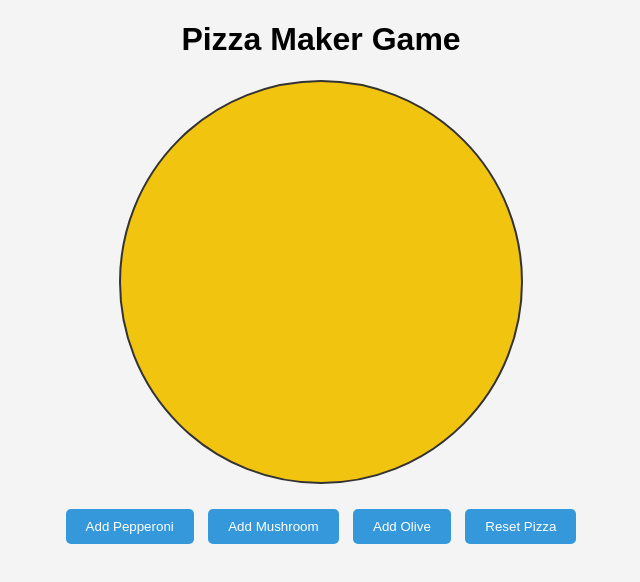
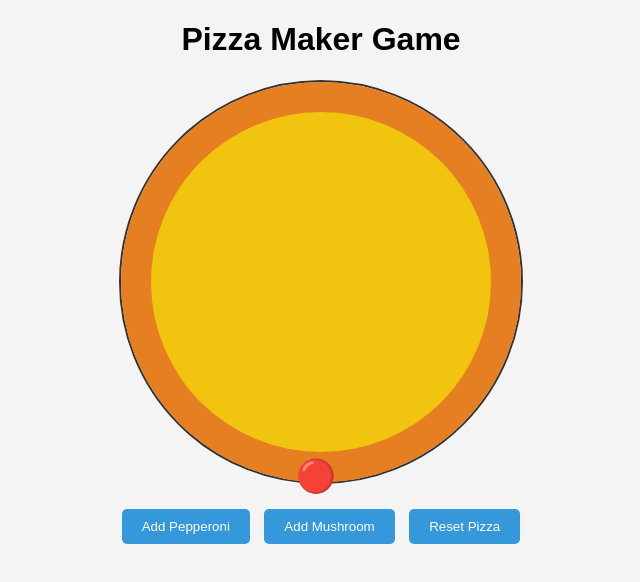
Before and after one commit to neptvnism/PizzaMaker, a plain HTML site: page index.html in a window 1280 px wide. Both pictures are taken after a click on the button "Add Pepperoni". Shown: the whole page, without its empty margins (319-959 px from the left). Drawn offline with Linux system fonts and the light colour scheme.

Commit message:
session 2
tried to stabilize ingredient placing
added a crust

```diff
--- a/index.html
+++ b/index.html
@@ -17,17 +17,30 @@
             position: relative;
             border: 2px solid #333;
             border-radius: 50%;
-            background-color: #f1c40f;
+            background-color: #f4f4f4;
         }
-        #pizza-base {
+        #pizza-crust {
             width: 100%;
             height: 100%;
             border-radius: 50%;
+            background-color: #e67e22; /* Slightly lighter than previous */
+            position: absolute;
+            top: 0;
+            left: 0;
+        }
+        #pizza-base {
+            width: 85%;
+            height: 85%;
+            border-radius: 50%;
+            background-color: #f1c40f;
+            position: absolute;
+            top: 7.5%;
+            left: 7.5%;
         }
         .topping {
             position: absolute;
-            width: 50px;
-            height: 50px;
+            font-size: 2rem;
+            pointer-events: none;
         }
         #controls {
             margin: 20px;
@@ -49,29 +62,49 @@
 <body>
     <h1>Pizza Maker Game</h1>
     <div id="pizza-maker">
+        <div id="pizza-crust"></div>
         <div id="pizza-base"></div>
     </div>
     <div id="controls">
         <button class="topping-button" onclick="addTopping('pepperoni')">Add Pepperoni</button>
         <button class="topping-button" onclick="addTopping('mushroom')">Add Mushroom</button>
-        <button class="topping-button" onclick="addTopping('olive')">Add Olive</button>
         <button class="topping-button" onclick="resetPizza()">Reset Pizza</button>
     </div>
 
     <script>
+        let lastAngle = -Math.PI / 2; // Start with the top of the pizza
+
         function addTopping(topping) {
             const pizzaMaker = document.getElementById('pizza-maker');
             const toppingElement = document.createElement('div');
             toppingElement.className = 'topping';
-            toppingElement.style.backgroundImage = `url('images/${topping}.png')`;
-            toppingElement.style.top = Math.random() * 350 + 'px';
-            toppingElement.style.left = Math.random() * 350 + 'px';
+            if (topping === 'pepperoni') {
+                toppingElement.textContent = '🔴';
+            } else if (topping === 'mushroom') {
+                toppingElement.textContent = '🍄🟫';
+            }
+
+            // Calculate the next angle for the topping
+            lastAngle += Math.PI; // Move to the opposite end
+            const radius = 200; // Radius of the pizza base
+            const centerX = 200;
+            const centerY = 200;
+
+            const x = centerX + radius * Math.cos(lastAngle) - 25; // 25 is half of the topping width
+            const y = centerY + radius * Math.sin(lastAngle) - 25;
+
+            toppingElement.style.top = y + 'px';
+            toppingElement.style.left = x + 'px';
             pizzaMaker.appendChild(toppingElement);
         }
 
         function resetPizza() {
             const pizzaMaker = document.getElementById('pizza-maker');
-            pizzaMaker.innerHTML = '<div id="pizza-base"></div>';
+            pizzaMaker.innerHTML = `
+                <div id="pizza-crust"></div>
+                <div id="pizza-base"></div>
+            `;
+            lastAngle = -Math.PI / 2; // Reset the angle for new toppings
         }
     </script>
 </body>
```
